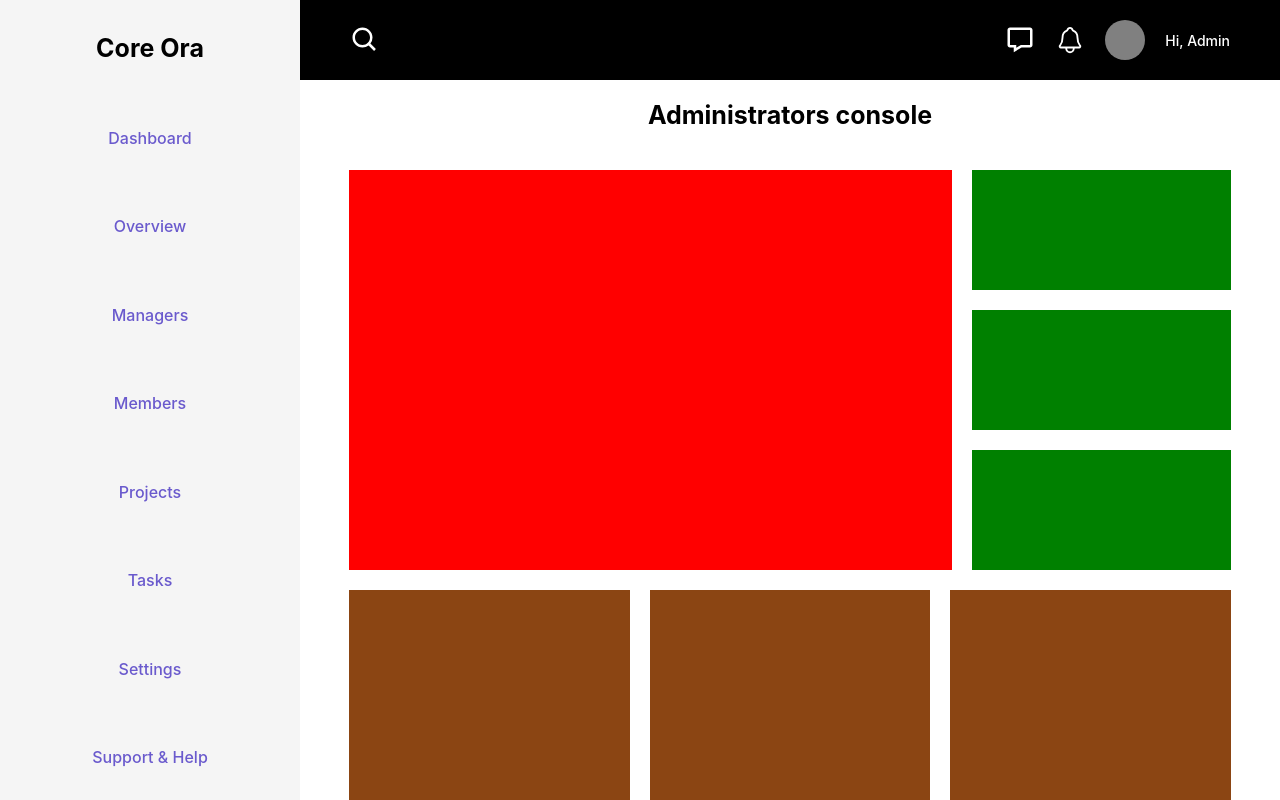
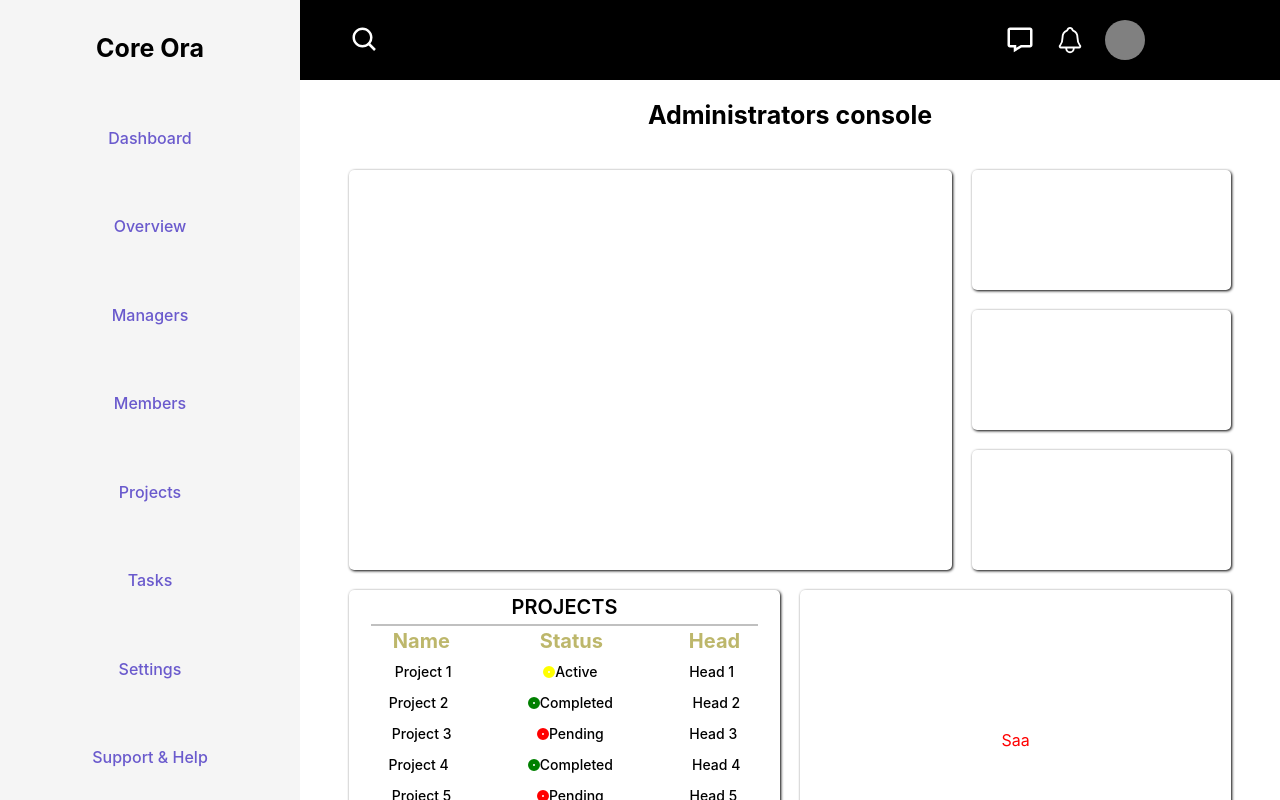
Before and after one commit to nkyeboahasuama/core-ora, a React (Create React App) app: page / in a window 1280 px wide. Built offline with nearby package versions, Linux system fonts and the light colour scheme.

Commit message:
Project card content

```diff
--- a/src/ui/boards/main-board/content-board/Contentboard.tsx
+++ b/src/ui/boards/main-board/content-board/Contentboard.tsx
@@ -7,6 +7,7 @@ import {
   ShortCard,
 } from "../../../shared-components/card/Card.styled";
 import { ContentboardStyled } from "./Contentboard.styled";
+import Projects from "./components-content/projects/Projects";
 
 const Contentboard = () => {
   return (
@@ -27,9 +28,11 @@ const Contentboard = () => {
         </CardsRow>
 
         <CardsRow>
-          <MediumCard></MediumCard>
-          <MediumCard></MediumCard>
-          <MediumCard></MediumCard>
+          {/* <MediumCard> */}
+          <Projects />
+          {/* </MediumCard> */}
+          <MediumCard> Saa</MediumCard>
+          {/* <MediumCard></MediumCard> */}
         </CardsRow>
 
         <CardsRow>
--- /dev/null
+++ b/src/ui/boards/main-board/content-board/components-content/projects/Projects.tsx
@@ -0,0 +1,63 @@
+import React from "react";
+import { BodyContainer } from "../../../../../shared-components/atoms/container/Container.styled";
+import {
+  HeaderThree,
+  HeaderTwo,
+} from "../../../../../shared-components/atoms/typography/Typography.styled";
+import { MediumCard } from "../../../../../shared-components/card/Card.styled";
+import SingleProject from "./SingleProject";
+
+const Projects = () => {
+  const projectData = [
+    { name: "Project 1", status: "Active", head: "Head 1" },
+    { name: "Project 2", status: "Completed", head: "Head 2" },
+    { name: "Project 3", status: "Pending", head: "Head 3" },
+    { name: "Project 4", status: "Completed", head: "Head 4" },
+    { name: "Project 5", status: "Pending", head: "Head 5" },
+  ];
+  return (
+    <MediumCard>
+      <BodyContainer
+        height="100%"
+        width="100%"
+        flexDir="column"
+        justifyContent="start"
+        color="black"
+      >
+        <BodyContainer
+          style={{
+            borderBottom: "2px solid #c0c0c0",
+            width: "90%",
+            padding: "5px 0px",
+          }}
+        >
+          <HeaderTwo>PROJECTS</HeaderTwo>
+        </BodyContainer>
+        <BodyContainer flexDir="column" width="100%" padding="0px 0px">
+          <table
+            style={{
+              width: "100%",
+              color: "#BDB76B",
+              fontSize: "20px",
+            }}
+          >
+            <thead>
+              <tr>
+                <th>Name</th>
+                <th>Status</th>
+                <th>Head</th>
+              </tr>
+            </thead>
+          </table>
+          {projectData.map((project) => (
+            <SingleProject project={project} />
+          ))}
+          {/* </tbody>
+          </table> */}
+        </BodyContainer>
+      </BodyContainer>
+    </MediumCard>
+  );
+};
+
+export default Projects;
--- /dev/null
+++ b/src/ui/boards/main-board/content-board/components-content/projects/SingleProject.tsx
@@ -0,0 +1,39 @@
+import React from "react";
+import { BodyContainer } from "../../../../../shared-components/atoms/container/Container.styled";
+import {
+  HeaderThree,
+  HeaderTwo,
+} from "../../../../../shared-components/atoms/typography/Typography.styled";
+import StatusChip from "../../../../../shared-components/status/StatusChip";
+
+interface ISingleProjectProp {
+  project: any;
+}
+
+const SingleProject: React.FC<ISingleProjectProp> = ({ project }) => {
+  return (
+    <>
+      <BodyContainer
+        justifyContent="space-around"
+        style={{
+          padding: "7px 0px",
+          width: "100%",
+          //   backgroundColor: "white",
+        }}
+      >
+        <BodyContainer>
+          <HeaderThree color="black">{project.name}</HeaderThree>
+        </BodyContainer>{" "}
+        <BodyContainer justifyContent="start">
+          <StatusChip status={project.status} />
+          <HeaderThree color="black">{project.status}</HeaderThree>
+        </BodyContainer>
+        <BodyContainer>
+          <HeaderThree color="black">{project.head}</HeaderThree>
+        </BodyContainer>
+      </BodyContainer>
+    </>
+  );
+};
+
+export default SingleProject;
--- a/src/ui/shared-components/atoms/typography/Typography.styled.ts
+++ b/src/ui/shared-components/atoms/typography/Typography.styled.ts
@@ -13,7 +13,7 @@ export const Base = styled.p<BaseProps>`
   font-weight: 300;
   padding: ${({ p }) => p || "0px"};
   margin: ${({ m }) => m || "0px"};
-  color: ${({ color }) => color || "white"};
+  color: ${({ color }) => color || "black"};
   text-align: ${({ textalign }) => textalign};
   :link {
     text-decoration: none;
--- a/src/ui/shared-components/card/Card.styled.ts
+++ b/src/ui/shared-components/card/Card.styled.ts
@@ -1,23 +1,28 @@
 import styled from "styled-components";
 import { BodyContainer } from "../atoms/container/Container.styled";
 
-export const LargeCard = styled(BodyContainer)`
+const BaseCard = styled(BodyContainer)`
+  background-color: white;
+  box-shadow: 1px 1px 3px black;
+  border-radius: 5px;
+`;
+
+export const LargeCard = styled(BaseCard)`
   width: 100%;
   height: 400px;
-  background-color: red;
 `;
 
-export const MediumCard = styled(BodyContainer)`
+export const MediumCard = styled(BaseCard)`
   height: 300px;
   width: 100%;
-  background-color: saddlebrown;
+  /* background-color: gray; */
 `;
 
-export const ShortCard = styled(BodyContainer)`
+export const ShortCard = styled(BaseCard)`
   min-height: 100px;
   height: 100%;
   width: 100%;
-  background-color: green;
+  /* background-color: green; */
 `;
 
 export const CardsRow = styled(BodyContainer)`
--- /dev/null
+++ b/src/ui/shared-components/status/StatusChip.tsx
@@ -0,0 +1,24 @@
+import React from "react";
+import { BodyContainer } from "../atoms/container/Container.styled";
+
+const StatusChip = ({ status }: any) => {
+  return (
+    <BodyContainer
+      style={{
+        height: "2px",
+        width: "2px",
+        borderRadius: "100%",
+        border: "5px solid",
+        borderColor: `${
+          status === "Active"
+            ? "yellow"
+            : status === "Completed"
+            ? "green"
+            : "red"
+        }`,
+      }}
+    ></BodyContainer>
+  );
+};
+
+export default StatusChip;
```
